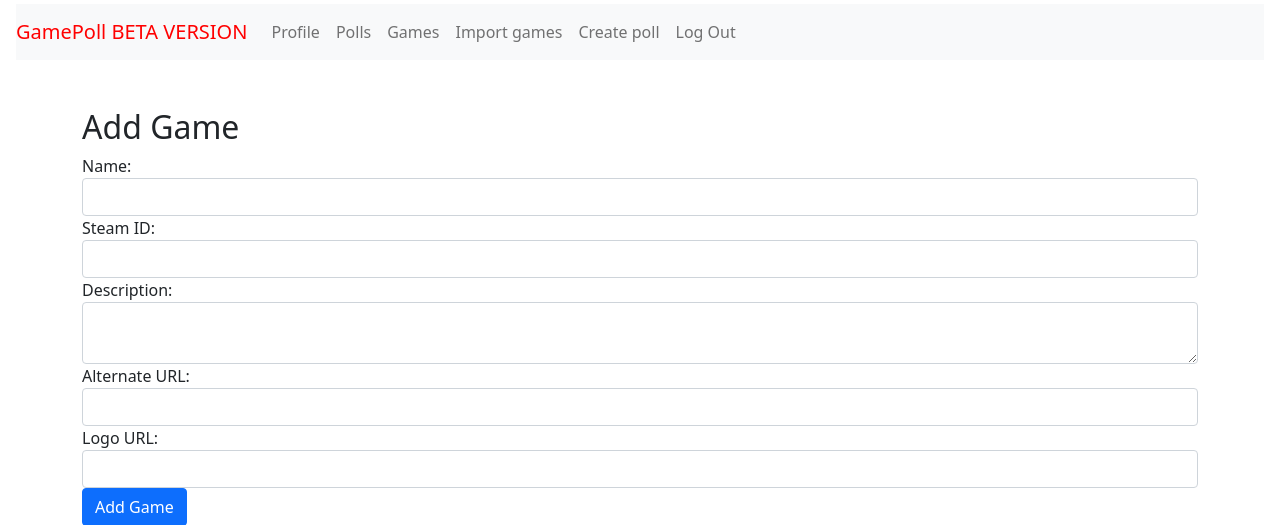
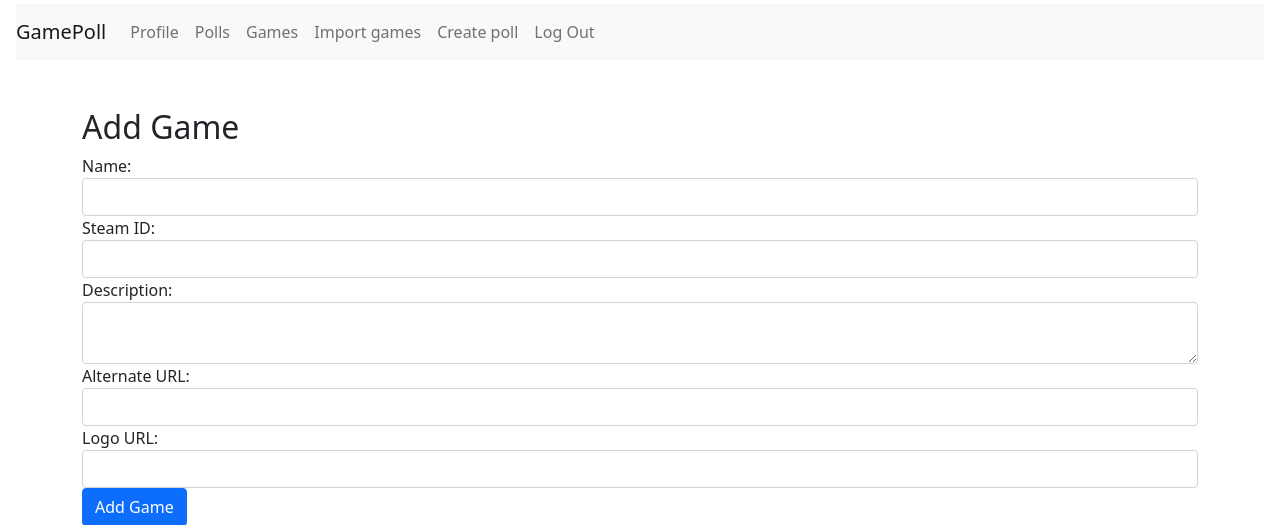
Before and after one commit to iarspider/GamePoll, a Django app: page /game/add in a window 1280 px wide. Shown: the top 525 px of the page. Run offline with Django 5.2, Linux system fonts and the light colour scheme; the visitor is signed in with stand-in values (Sample User, id 1); parts of the project's set-up code (start-up, migrations or seed data) failed here and were passed over.

Commit message:
No longer beta

```diff
--- a/polls/templates/polls/layout.html
+++ b/polls/templates/polls/layout.html
@@ -19,7 +19,7 @@
 </head>
     <body class="m-3 mt-1">
 <nav class="navbar navbar-expand-lg navbar-light bg-light">
-    <a class="navbar-brand" href="/" style="color:red">GamePoll BETA VERSION</a>
+    <a class="navbar-brand" href="/">GamePoll</a>
 
     <div>
         <ul class="navbar-nav">
```
